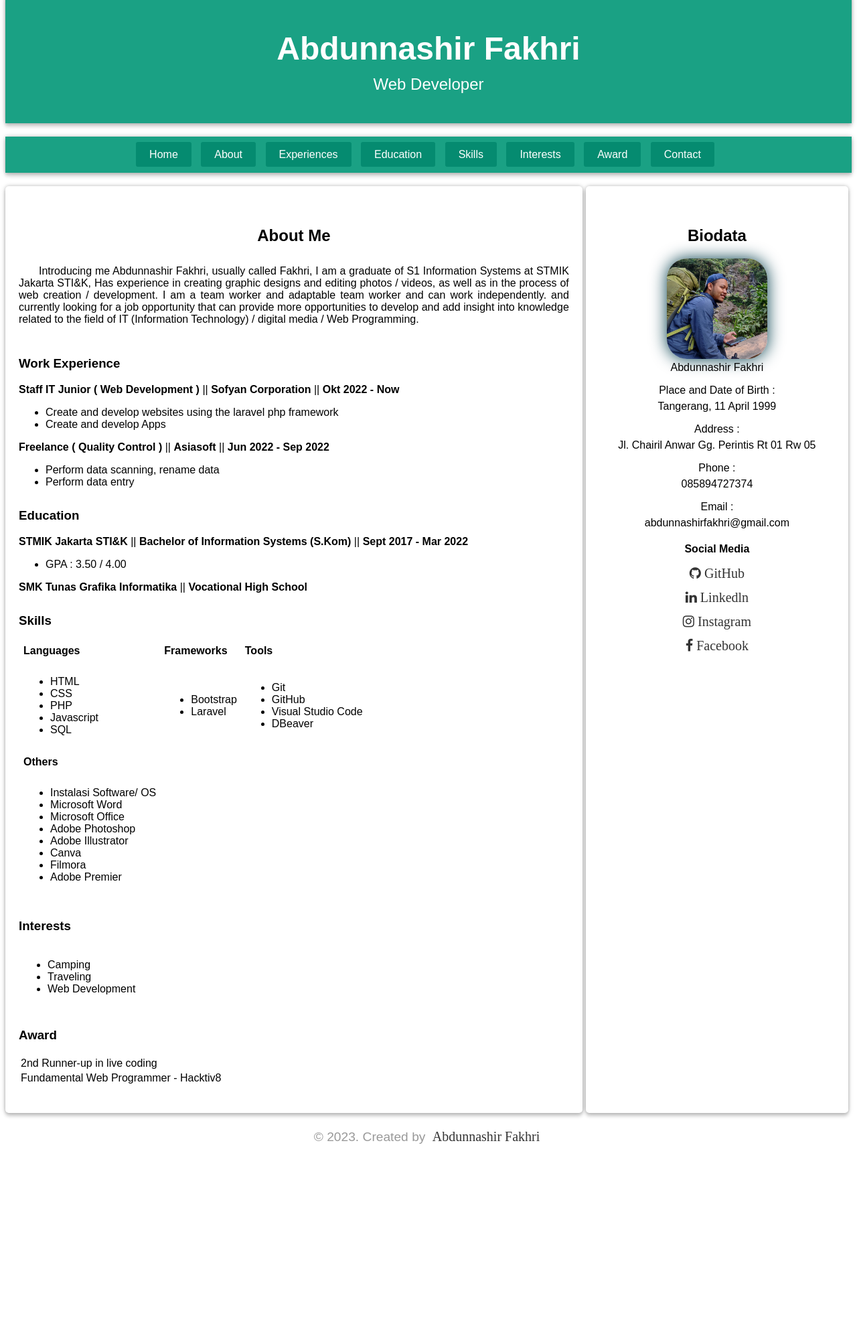
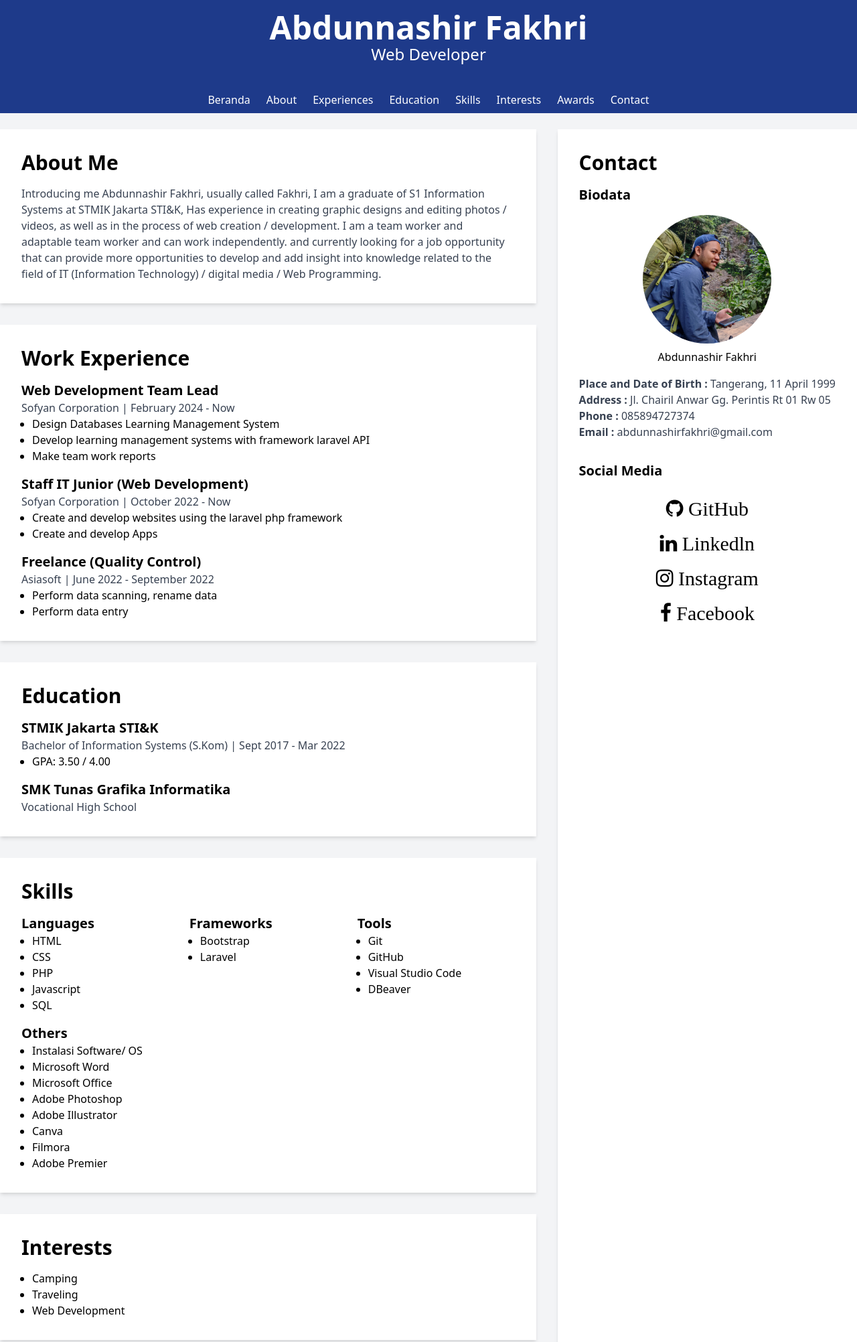
Before and after one commit to anfakhri/final-project-hacktiv8, a plain HTML site: page index.html in a window 1280 px wide. Shown: the part 15-2019 px from the top of the page at 67% size. Before the commit the page ends 1735 px from the top, so only its background shows below. Drawn offline with nearby package versions, Linux system fonts and the light colour scheme.

Commit message:
feat:new portfolio view with tailwind css

```diff
--- a/index.html
+++ b/index.html
@@ -3,132 +3,130 @@
 
 <head>
     <link rel="shortcut icon" href="assets/favicon2.ico" type="image/x-icon">
-  <link
-      rel="stylesheet"
-      href="https://cdnjs.cloudflare.com/ajax/libs/font-awesome/4.7.0/css/font-awesome.min.css"
-    />
+    <link rel="stylesheet" href="https://cdnjs.cloudflare.com/ajax/libs/font-awesome/4.7.0/css/font-awesome.min.css" />
     <meta charset="UTF-8">
     <meta http-equiv="X-UA-Compatible" content="IE=edge">
     <meta name="viewport" content="width=device-width, initial-scale=1.0">
-  <link rel="stylesheet" href="asset/style.css">
+    <link href="https://cdn.jsdelivr.net/npm/tailwindcss@^2.2.19/dist/tailwind.min.css" rel="stylesheet">
     <title>My Portfolio</title>
 </head>
 
-<body id="home">
-  <header>
-    <div class="jumbotron">
-      <h1>Abdunnashir Fakhri</h1>
-      <p>Web Developer</p>
+<body id="home" class="bg-gray-100">
+<header class="bg-blue-900 fixed top-0 w-full z-50">
+    <div class="container mx-auto py-8 text-center">
+        <h1 class="text-5xl text-white font-bold">Abdunnashir Fakhri</h1>
+        <p class="text-2xl text-white">Web Developer</p>
     </div>
-    <nav>
-      <ul>
-        <li><a href="#home">Home</a></li>
-        <li><a href="#about">About</a></li>
-        <li><a href="#experiences">Experiences</a></li>
-        <li><a href="#education">Education</a></li>
-        <li><a href="#skill">Skills</a></li>
-        <li><a href="#interest">Interests</a></li>
-        <li><a href="#award ">Award </a></li>
-        <li><a href="#contact">Contact</a></li>
+    <nav class="text-center">
+        <ul class="md:flex justify-center py-2 md:space-x-6 grid grid-cols-4">
+            <li><a href="#home" class="text-white hover:underline">Beranda</a></li>
+            <li><a href="#about" class="text-white hover:underline">About</a></li>
+            <li><a href="#experiences" class="text-white hover:underline">Experiences</a></li>
+            <li><a href="#education" class="text-white hover:underline">Education</a></li>
+            <li><a href="#skill" class="text-white hover:underline">Skills</a></li>
+            <li><a href="#interest" class="text-white hover:underline">Interests</a></li>
+            <li><a href="#award" class="text-white hover:underline">Awards</a></li>
+            <li><a href="#contact" class="text-white hover:underline">Contact</a></li>
         </ul>
     </nav>
 </header>
-  <main >
-    <div class="card left" id="about">
-      <h2>About Me</h2>
-      <article class="about">
-        <p>
-        Introducing me Abdunnashir Fakhri, usually called Fakhri, I am  a graduate of S1 Information Systems at STMIK Jakarta STI&K,
-        Has experience in creating graphic designs and editing photos / videos, as well as in the process of web creation / development.
-        I am a team worker and adaptable team worker and can work independently. and  currently looking for a job opportunity
-        that can provide more opportunities to develop and add insight into knowledge related to the field of IT (Information Technology)
+
+
+    <main class="container mx-auto grid md:grid-cols-1 mt-52 ">
+        <div class="grid grid-cols-1 md:grid-cols-1 gap-8 md:mr-8">
+            <div class="p-8 bg-white shadow-md" id="about">
+                <h2 class="text-3xl font-semibold mb-4">About Me</h2>
+                <p class="text-gray-700">
+                    Introducing me Abdunnashir Fakhri, usually called Fakhri, I am a graduate of S1 Information Systems
+                    at
+                    STMIK Jakarta STI&K,
+                    Has experience in creating graphic designs and editing photos / videos, as well as in the process of
+                    web
+                    creation / development.
+                    I am a team worker and adaptable team worker and can work independently. and currently looking for a
+                    job
+                    opportunity
+                    that can provide more opportunities to develop and add insight into knowledge related to the field
+                    of IT
+                    (Information Technology)
                     / digital media / Web Programming.
                 </p>
-      </article>
-      <div id="experiences">
-        <article class="exp">
-        <h3>Work Experience</h3>
-        <p>
-          <span>Staff IT Junior ( Web Development )</span> ||
-          <span>Sofyan Corporation</span> ||
-          <span>Okt 2022 - Now</span>
-          <ul>
+            </div>
+            <div class="p-8 bg-white shadow-md" id="experiences">
+                <h2 class="text-3xl font-semibold mb-4">Work Experience</h2>
+                <div class="mb-4">
+                    <h3 class="text-xl font-semibold">Web Development Team Lead</h3>
+                    <p class="text-gray-700">Sofyan Corporation | February 2024 - Now</p>
+                    <ul class="list-disc ml-4">
+                        <li>Design Databases Learning Management System</li>
+                        <li>Develop learning management systems with framework laravel API</li>
+                        <li>Make team work reports</li>
+                    </ul>
+                </div>
+                <div class="mb-4">
+                    <h3 class="text-xl font-semibold">Staff IT Junior (Web Development)</h3>
+                    <p class="text-gray-700">Sofyan Corporation | October 2022 - Now</p>
+                    <ul class="list-disc ml-4">
                         <li>Create and develop websites using the laravel php framework</li>
                         <li>Create and develop Apps</li>
                     </ul>
-        </p>
-        <p>
-          <span>Freelance ( Quality Control )</span> ||
-          <span>Asiasoft</span> ||
-          <span>Jun 2022 - Sep 2022 </span>
-          <ul>
+                </div>
+                <div>
+                    <h3 class="text-xl font-semibold">Freelance (Quality Control)</h3>
+                    <p class="text-gray-700">Asiasoft | June 2022 - September 2022</p>
+                    <ul class="list-disc ml-4">
                         <li>Perform data scanning, rename data </li>
                         <li>Perform data entry</li>
                     </ul>
-        </p>
-        </article>
                 </div>
-
-      <div id="education">
-        <article class="education">
-        <h3>Education</h3>
-        <p>
-          <span>STMIK Jakarta STI&K</span> ||
-          <span>Bachelor of Information Systems (S.Kom)</span> ||
-          <span>Sept 2017 - Mar 2022</span>
-          <ul>
-            <li>GPA : 3.50 / 4.00</li>
+            </div>
+            <div class="p-8 bg-white shadow-md" id="education">
+                <h2 class="text-3xl font-semibold mb-4">Education</h2>
+                <div>
+                    <h3 class="text-xl font-semibold">STMIK Jakarta STI&K</h3>
+                    <p class="text-gray-700">Bachelor of Information Systems (S.Kom) | Sept 2017 - Mar 2022</p>
+                    <ul class="list-disc ml-4">
+                        <li>GPA: 3.50 / 4.00</li>
                     </ul>
-        </p>
-        <p>
-          <span>SMK Tunas Grafika Informatika</span> ||
-          <span>Vocational High School</span>
-        </p>
-      </article>
                 </div>
-     <div id="skill">
- <article class="skill">
-        <h3>Skills</h3>
-        <table>
-          <tr>
-            <td class="bold">Languages</td>
-            <td class="bold">Frameworks</td>
-            <td class="bold">Tools</td>
-          </tr>
-          <tr>
-             <td>
-              <ul>
+                <div class="mt-4">
+                    <h3 class="text-xl font-semibold">SMK Tunas Grafika Informatika</h3>
+                    <p class="text-gray-700">Vocational High School</p>
+                </div>
+            </div>
+            <div class="p-8 bg-white shadow-md" id="skill">
+                <h2 class="text-3xl font-semibold mb-4">Skills</h2>
+                <div class="grid grid-cols-3 gap-4">
+                    <div>
+                        <h3 class="text-xl font-semibold">Languages</h3>
+                        <ul class="list-disc ml-4">
                             <li>HTML</li>
                             <li>CSS</li>
                             <li>PHP</li>
                             <li>Javascript</li>
                             <li>SQL</li>
                         </ul>
-            </td>
-            <td>
-              <ul>
+                    </div>
+                    <div>
+                        <h3 class="text-xl font-semibold">Frameworks</h3>
+                        <ul class="list-disc ml-4">
                             <li>Bootstrap</li>
                             <li>Laravel</li>
                         </ul>
-            </td>
-            <td>
-               <ul>
+                    </div>
+                    <div>
+                        <h3 class="text-xl font-semibold">Tools</h3>
+                        <ul class="list-disc ml-4">
                             <li>Git</li>
                             <li>GitHub</li>
                             <li>Visual Studio Code</li>
                             <li>DBeaver</li>
                         </ul>
-            </td>
-          </tr>
-          <tr>
-
-          </tr>
-          <tr>
-            <td class="bold">Others</td>
-          </tr>
-          <tr>
-            <td>
-               <ul>
+                    </div>
+                </div>
+                <div class="mt-4">
+                    <h3 class="text-xl font-semibold">Others</h3>
+                    <ul class="list-disc ml-4">
                         <li>Instalasi Software/ OS</li>
                         <li>Microsoft Word</li>
                         <li>Microsoft Office</li>
@@ -138,86 +136,102 @@
                         <li>Filmora</li>
                         <li>Adobe Premier</li>
                     </ul>
-            </td>
-          </tr>
-        </table>
-      </article>
                 </div>
-     <div id="interest">
-        <article class="interest">
-        <h3>Interests</h3>
-        <table>
-          <tr>
-            <td class="bold">
-              <ul>
+            </div>
+            <div class="p-8 bg-white shadow-md" id="interest">
+                <h2 class="text-3xl font-semibold mb-4">Interests</h2>
+                <ul class="list-disc ml-4">
                     <li>Camping</li>
                     <li>Traveling</li>
                     <li>Web Development</li>
                 </ul>
-            </td>
-          </tr>
-        </table>
-      </article>
             </div>
-      <div id="award">
-        <article class="award">
-        <h3>Award</h3>
-        <table>
-          <tr>
-            <td class="bold">2nd Runner-up in live coding</td>
-          </tr>
-           <tr>
-            <td class="bold">Fundamental Web Programmer - Hacktiv8</td>
-          </tr>
-        </table>
-      </article>
+            <div class="p-8 bg-white shadow-md" id="award">
+                <h2 class="text-3xl font-semibold mb-4">Awards</h2>
+                <ul class="list-disc ml-4">
+                    <li>2nd Runner-up in live coding</li>
+                    <li>Fundamental Web Programmer - Hacktiv8</li>
+                </ul>
+            </div>
+
+        </div>
+
+        <div class="pt-8 md:pt-0 md:grid md:col-span-4 md:col-end-13">
+            <div class="p-8 bg-white shadow-md" id="contact">
+                <h2 class="text-3xl font-semibold mb-4">Contact</h2>
+                <div>
+                    <h3 class="text-xl font-semibold">Biodata</h3>
+                    <figure class="mt-4">
+                        <img class="rounded-full h-48 w-48 mx-auto" src="asset/kray.jpg" alt="abdunnashirfakhri">
+                        <figcaption class="text-center mt-2">Abdunnashir Fakhri</figcaption>
+                    </figure>
+                    <div class="mt-4 text-gray-700">
+                        <p><span class="font-semibold">Place and Date of Birth :</span> Tangerang, 11 April 1999</p>
+                        <p><span class="font-semibold">Address :</span> Jl. Chairil Anwar Gg. Perintis Rt 01 Rw 05</p>
+                        <p><span class="font-semibold">Phone :</span> 085894727374</p>
+                        <p><span class="font-semibold">Email :</span> abdunnashirfakhri@gmail.com</p>
                     </div>
                 </div>
-    <div class="card right" id="contact">
-      <h2>Biodata</h2>
-      <aside>
-        <figure>
-          <img class="imag" src="asset/kray.jpg" alt="abdunnashirfakhri" width="150">
-          <figcaption>Abdunnashir Fakhri</figcaption>
-        </figure>
-        <p>Place and Date of Birth :</p>
-        <p class="space">Tangerang, 11 April 1999</p>
-        <p>Address :</p>
-        <p class="space">Jl. Chairil Anwar Gg. Perintis Rt 01 Rw 05</p>
-        <p>Phone :</p>
-        <p class="space">085894727374</p>
-        <p>Email :</p>
-        <p class="space">abdunnashirfakhri@gmail.com</p>
-        <h4>Social Media</h4>
-        <p class="space">
-          <a href="https://github.com/anfakhri" class="fa fa-github" target="_blank"> GitHub</a></p>
-        <p class="space">
-        <a href="https://www.linkedin.com/in/abdunnashir-fakhri"
-        class="fa fa-linkedin"
-        target="_blank">
-        Linkedln
-        </a></p>
-        <p class="space">
-        <a href="https://instagram.com/abdunnashirfakhri"
-        class="fa fa-instagram"
-        target="_blank" >
-        Instagram
-        </a></p>
-        <p class="space">
-        <a href="https://www.facebook.com/abdunnashirfakhri"
-        class="fa fa-facebook"
-        target="_blank">
-       Facebook
-      </a></p>
-      </aside>
+                <div class="mt-8">
+                    <h3 class="text-xl font-semibold">Social Media</h3>
+                    <div class="flex flex-col text-center justify-center mt-4">
+                        <a href="https://github.com/anfakhri" class="fa fa-github text-3xl mx-4 hover:text-blue-600 py-2" target="_blank"> GitHub</a>
+                        <a href="https://www.linkedin.com/in/abdunnashir-fakhri" class="fa fa-linkedin text-3xl mx-4 hover:text-blue-600 py-2"
+                            target="_blank"> Linkedln</a>
+                        <a href="https://instagram.com/abdunnashirfakhri" class="fa fa-instagram text-3xl mx-4 hover:text-blue-600 py-2"
+                            target="_blank"> Instagram</a>
+                        <a href="https://www.facebook.com/abdunnashirfakhri" class="fa fa-facebook text-3xl mx-4 hover:text-blue-600 py-2"
+                            target="_blank"> Facebook</a>
                     </div>
+                </div>
+            </div>
+        </div>
+
+
     </main>
-  <footer>
-    &copy; 2023. Created by
-    <a class="fa" href="https://instagram.com/abdunnashirfakhri" target="_blank" >
-        Abdunnashir Fakhri
-    </a>
+    <footer class="bg-blue-900 py-4 text-center text-white">
+        &copy; 2023. Created by <a href="https://instagram.com/abdunnashirfakhri" class="text-md hover:text-blue-300" target="_blank">Abdunnashir Fakhri</a>
     </footer>
+    <script>
+        // Fungsi untuk menangani klik tautan
+        function smoothScroll(target) {
+            const headerHeight = document.querySelector('header').offsetHeight;
+            const targetElement = document.querySelector(target);
+            const targetPosition = targetElement.getBoundingClientRect().top;
+            const startPosition = window.pageYOffset;
+            const distance = targetPosition - headerHeight;
+            const duration = 1000;
+            let start = null;
+
+            // Fungsi animasi scroll
+            function step(timestamp) {
+                if (!start) start = timestamp;
+                const progress = timestamp - start;
+                window.scrollTo(0, easeInOutQuad(progress, startPosition, distance, duration));
+                if (progress < duration) window.requestAnimationFrame(step);
+            }
+
+            // Fungsi easeInOutQuad untuk animasi yang halus
+            function easeInOutQuad(t, b, c, d) {
+                t /= d / 2;
+                if (t < 1) return c / 2 * t * t + b;
+                t--;
+                return -c / 2 * (t * (t - 2) - 1) + b;
+            }
+
+            // Memulai animasi scroll
+            window.requestAnimationFrame(step);
+        }
+
+        // Menambahkan event listener untuk setiap tautan
+        document.querySelectorAll('nav a').forEach(anchor => {
+            anchor.addEventListener('click', function (e) {
+                e.preventDefault();
+                const target = this.getAttribute('href');
+                smoothScroll(target);
+            });
+        });
+    </script>
 </body>
 
 </html>
```
Also changed, not shown: inde--x.html (added, +223 -0 lines). Lines whose indentation alone changed are shown as unchanged.
